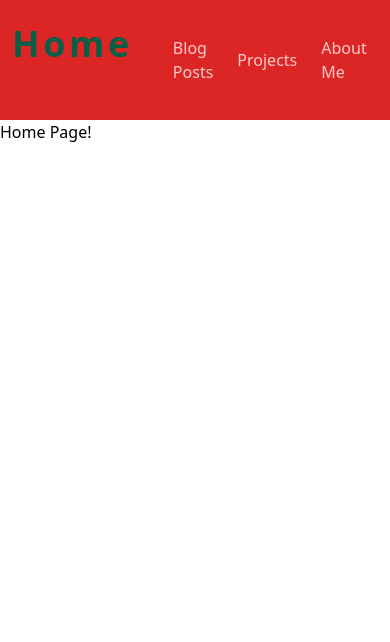
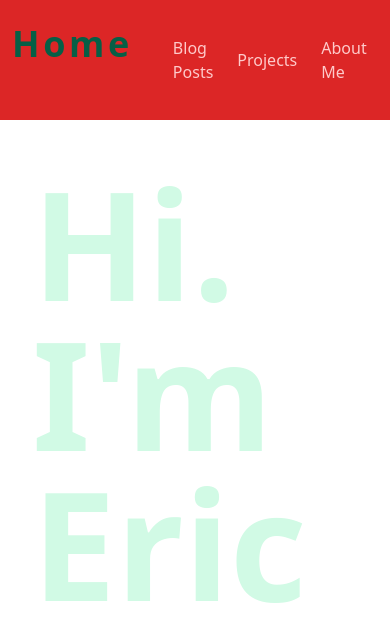
Before and after one commit to Kwayzaar/my-portfolio, a React (Create React App) app: page / in a window 390 px wide. Shown: the top 642 px of the page. Built offline with nearby package versions, Linux system fonts and the light colour scheme.

Commit message:
adds styling to home page, space for bg image

```diff
--- a/src/components/Home.js
+++ b/src/components/Home.js
@@ -1,5 +1,22 @@
 import React from 'react'
 
 export default function Home() {
-  return <h1>Home Page!</h1>
+  return (
+    <main>
+      {/* <img
+        src={}
+        alt=""
+        className="absolute object-cover w-full h-full"
+      /> */}
+      <section
+        className="relative flex justify-center min-h-screen pt-12 lg:pt-64 px-8"
+      >
+        <h1
+          className="text-6xl text-green-100 font-bold leading-non lg:leading-snug home-name"
+        >
+          Hi. I'm Eric
+        </h1>
+      </section>
+    </main>
+  )
 }
```
